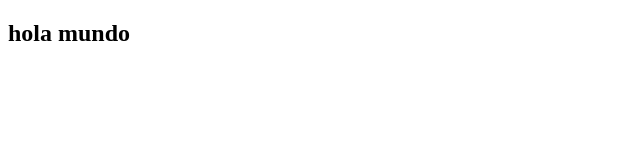
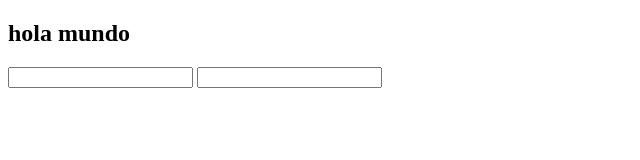
Before and after one commit to luisJR1720/git-tes, a plain HTML site: page index.html in a window 1280 px wide. Shown: the whole page, without its empty margins (0-640 px from the left). Drawn offline with Linux system fonts and the light colour scheme.

Commit message:
AGREGUE EL FORMULARIO POST

```diff
--- a/index.html
+++ b/index.html
@@ -8,5 +8,9 @@
 </head>
 <body>
     <h2>hola mundo</h2>
+    <form action="" method="post">
+        <input type="text">
+        <input type="password">
+    </form>
 </body>
 </html>
```
